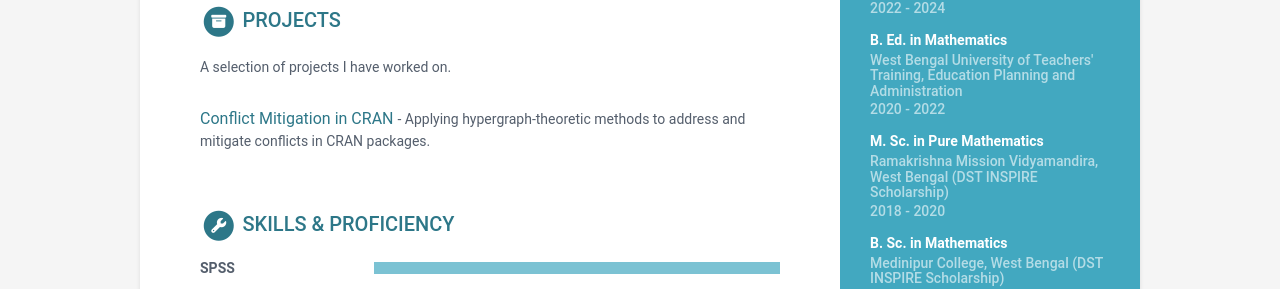
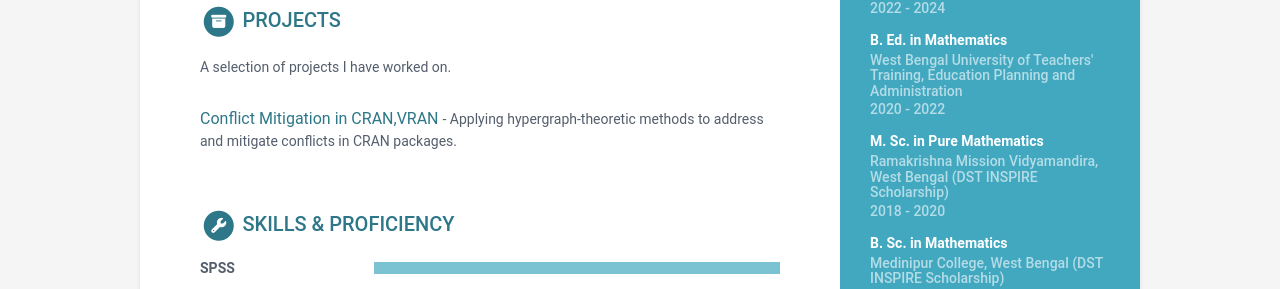
Before and after one commit to Samik97/Samik97.github.io, a Jekyll site: the page built from index.html, in a window 1280 px wide. Shown: the part 713-1002 px from the top of the page. Built offline with Jekyll 4.4.1, drawn with Linux system fonts in a browser that asks for light colours.

Commit message:
CAHNGE IN CONflict mitigation

```diff
--- a/_data/data.yml
+++ b/_data/data.yml
@@ -119,7 +119,7 @@ projects:
   intro: >
     A selection of projects I have worked on.
   assignments:
-  - title: Conflict Mitigation in CRAN
+  - title: Conflict Mitigation in CRAN,VRAN
     link: "#conflictmitigation"
     tagline: "Applying hypergraph-theoretic methods to address and mitigate conflicts in CRAN packages."
 
```
